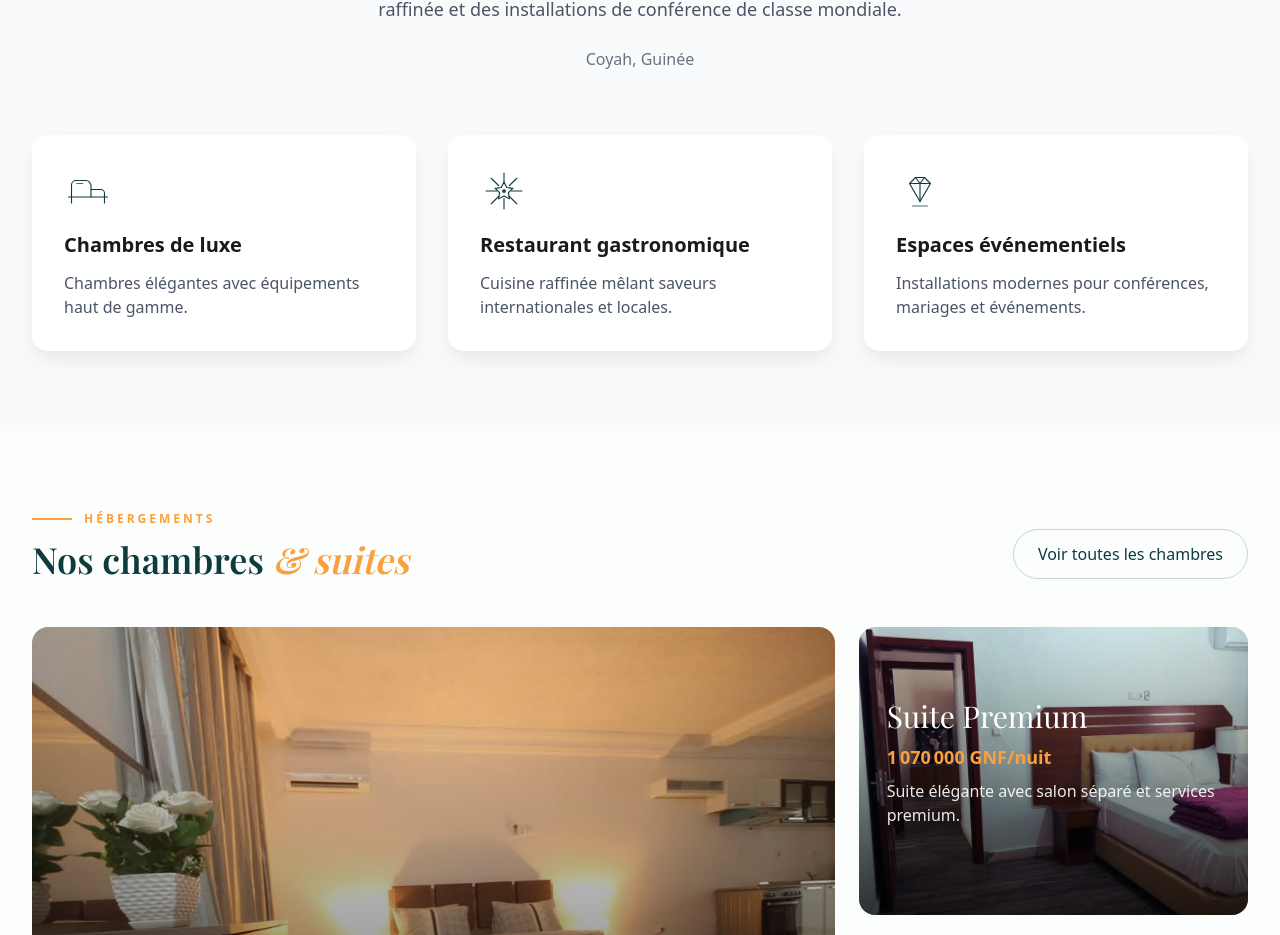
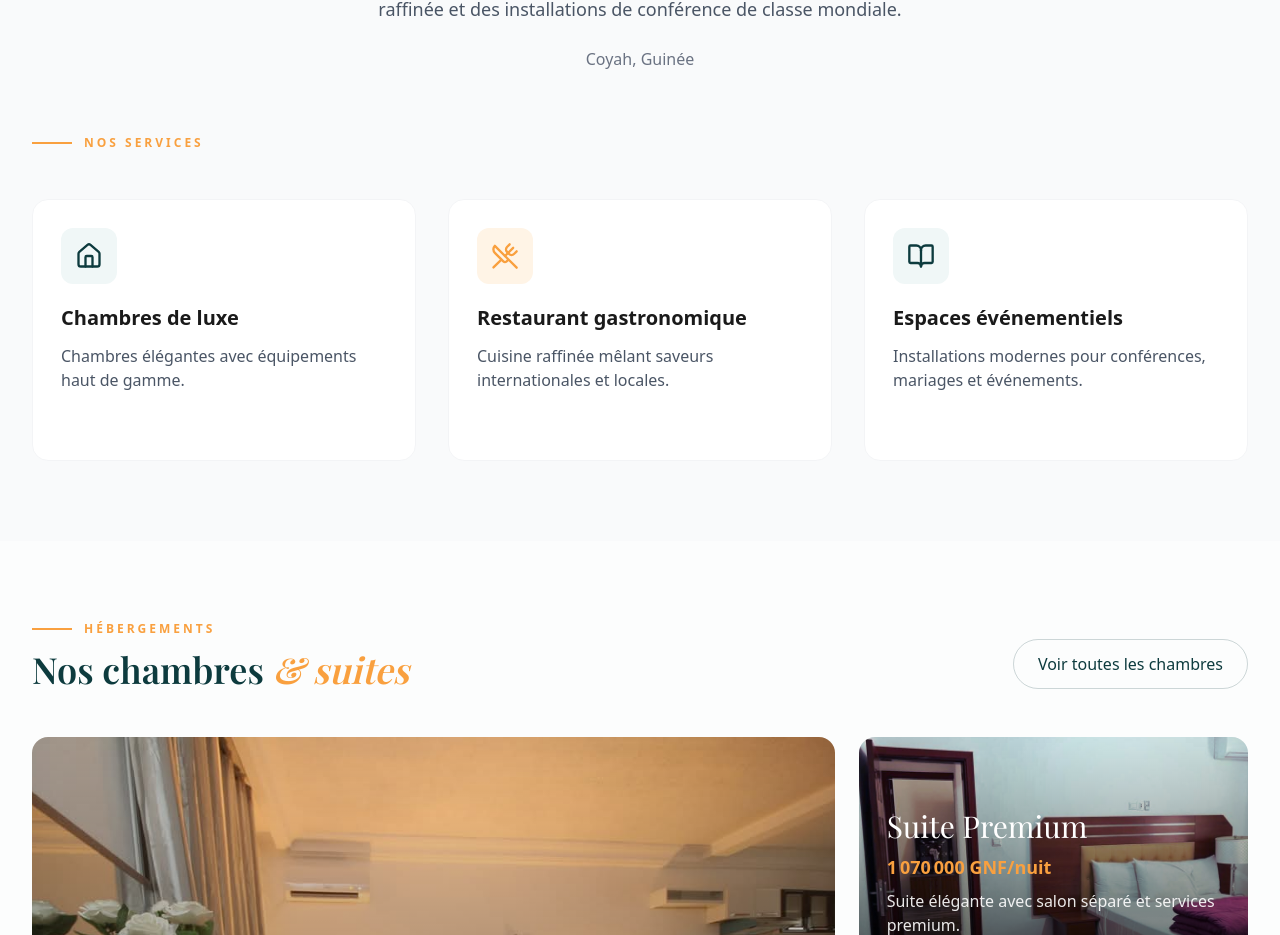
Before and after one commit to kabasidik-ai/djamiyah-group, a Next.js app: page / in a window 1280 px wide. Shown: the part 1078-2013 px from the top of the page. Built offline with nearby package versions, Linux system fonts and the light colour scheme; no server answers; the database is empty; a web font is replaced by a local one.

Commit message:
style: refresh homepage services cards with premium interactive design

```diff
--- a/src/app/page.tsx
+++ b/src/app/page.tsx
@@ -2,40 +2,7 @@ import Link from "next/link";
 import Image from "next/image";
 import { restaurant, conferences, siteConfig } from "@/data/content";
 import { createServerClient } from "@/lib/supabase";
-
-function LuxuryBedIcon() {
-  return (
-    <svg viewBox="0 0 64 64" fill="none" aria-hidden="true" className="w-12 h-12 text-primary">
-      <path d="M10 40V24a6 6 0 0 1 6-6h13a7 7 0 0 1 7 7v15" stroke="currentColor" strokeWidth="1.5" strokeLinecap="round" strokeLinejoin="round" />
-      <path d="M36 30h13a5 5 0 0 1 5 5v5" stroke="currentColor" strokeWidth="1.5" strokeLinecap="round" strokeLinejoin="round" />
-      <path d="M6 40h52" stroke="currentColor" strokeWidth="1.5" strokeLinecap="round" />
-      <path d="M10 40v8M54 40v8" stroke="currentColor" strokeWidth="1.5" strokeLinecap="round" />
-      <path d="M17 22h8" stroke="currentColor" strokeWidth="1" strokeLinecap="round" />
-    </svg>
-  );
-}
-
-function MichelinStarIcon() {
-  return (
-    <svg viewBox="0 0 64 64" fill="none" aria-hidden="true" className="w-12 h-12 text-primary">
-      <path d="M32 8v14M32 42v14M8 32h14M42 32h14" stroke="currentColor" strokeWidth="1.5" strokeLinecap="round" />
-      <path d="M15 15l10 10M39 39l10 10M49 15 39 25M25 39 15 49" stroke="currentColor" strokeWidth="1.5" strokeLinecap="round" />
-      <path d="M32 20l3.6 7.3 8.1 1.2-5.9 5.8 1.4 8.2L32 38.7l-7.2 3.8 1.4-8.2-5.9-5.8 8.1-1.2L32 20Z" stroke="currentColor" strokeWidth="1.5" strokeLinejoin="round" />
-      <circle cx="32" cy="32" r="2.5" fill="currentColor" />
-    </svg>
-  );
-}
-
-function PrestigeDiamondIcon() {
-  return (
-    <svg viewBox="0 0 64 64" fill="none" aria-hidden="true" className="w-12 h-12 text-primary">
-      <path d="M18 22h28l-14 24-14-24Z" stroke="currentColor" strokeWidth="1.5" strokeLinejoin="round" />
-      <path d="m18 22 8-8h12l8 8" stroke="currentColor" strokeWidth="1.5" strokeLinecap="round" strokeLinejoin="round" />
-      <path d="M26 14 32 22 38 14M32 22v24" stroke="currentColor" strokeWidth="1.5" strokeLinecap="round" strokeLinejoin="round" />
-      <path d="M22 52h20" stroke="currentColor" strokeWidth="1" strokeLinecap="round" />
-    </svg>
-  );
-}
+import { Home as HomeIcon, UtensilsCrossed, BookOpen, ArrowRight } from "lucide-react";
 
 const roomImages: Record<string, string> = {
   "Chambre Confort": "/images/maison-blanche/chambre-confort.jpg",
@@ -263,27 +230,49 @@ export default async function Home() {
           </div>
 
           {/* Features */}
+          <div className="mb-8">
+            <div className="flex items-center gap-3 mb-3">
+              <div className="w-10 h-0.5 bg-[#F9A03F]"></div>
+              <span className="text-xs tracking-[3px] uppercase text-[#F9A03F] font-semibold">Nos services</span>
+            </div>
+          </div>
+
           <div className="grid grid-cols-1 md:grid-cols-3 gap-8 mt-12">
-            <div className="bg-white p-8 rounded-2xl shadow-lg hover:shadow-xl transition-shadow">
-              <div className="mb-4">
-                <LuxuryBedIcon />
+            <div className="group relative bg-white rounded-2xl p-7 border border-gray-100 transition-all duration-500 hover:shadow-xl hover:-translate-y-2 cursor-pointer overflow-hidden">
+              <div className="absolute top-0 left-0 right-0 h-[3px] bg-[#F9A03F] scale-x-0 group-hover:scale-x-100 transition-transform duration-500 origin-left"></div>
+              <div className="w-14 h-14 rounded-xl flex items-center justify-center mb-5 bg-[#F0F7F7] text-[#0D3B3E]">
+                <HomeIcon className="w-7 h-7" />
               </div>
               <h3 className="text-xl font-semibold mb-3">Chambres de luxe</h3>
               <p className="text-gray-600">Chambres élégantes avec équipements haut de gamme.</p>
+              <div className="flex items-center gap-1.5 mt-5 text-sm font-medium text-[#F9A03F] opacity-0 group-hover:opacity-100 translate-x-[-8px] group-hover:translate-x-0 transition-all duration-400">
+                <span>Découvrir</span>
+                <ArrowRight className="w-4 h-4" />
+              </div>
             </div>
-            <div className="bg-white p-8 rounded-2xl shadow-lg hover:shadow-xl transition-shadow">
-              <div className="mb-4">
-                <MichelinStarIcon />
+            <div className="group relative bg-white rounded-2xl p-7 border border-gray-100 transition-all duration-500 hover:shadow-xl hover:-translate-y-2 cursor-pointer overflow-hidden">
+              <div className="absolute top-0 left-0 right-0 h-[3px] bg-[#F9A03F] scale-x-0 group-hover:scale-x-100 transition-transform duration-500 origin-left"></div>
+              <div className="w-14 h-14 rounded-xl flex items-center justify-center mb-5 bg-[#FFF4E6] text-[#F9A03F]">
+                <UtensilsCrossed className="w-7 h-7" />
               </div>
               <h3 className="text-xl font-semibold mb-3">Restaurant gastronomique</h3>
               <p className="text-gray-600">Cuisine raffinée mêlant saveurs internationales et locales.</p>
+              <div className="flex items-center gap-1.5 mt-5 text-sm font-medium text-[#F9A03F] opacity-0 group-hover:opacity-100 translate-x-[-8px] group-hover:translate-x-0 transition-all duration-400">
+                <span>Découvrir</span>
+                <ArrowRight className="w-4 h-4" />
+              </div>
             </div>
-            <div className="bg-white p-8 rounded-2xl shadow-lg hover:shadow-xl transition-shadow">
-              <div className="mb-4">
-                <PrestigeDiamondIcon />
+            <div className="group relative bg-white rounded-2xl p-7 border border-gray-100 transition-all duration-500 hover:shadow-xl hover:-translate-y-2 cursor-pointer overflow-hidden">
+              <div className="absolute top-0 left-0 right-0 h-[3px] bg-[#F9A03F] scale-x-0 group-hover:scale-x-100 transition-transform duration-500 origin-left"></div>
+              <div className="w-14 h-14 rounded-xl flex items-center justify-center mb-5 bg-[#F0F7F7] text-[#0D3B3E]">
+                <BookOpen className="w-7 h-7" />
               </div>
               <h3 className="text-xl font-semibold mb-3">Espaces événementiels</h3>
               <p className="text-gray-600">Installations modernes pour conférences, mariages et événements.</p>
+              <div className="flex items-center gap-1.5 mt-5 text-sm font-medium text-[#F9A03F] opacity-0 group-hover:opacity-100 translate-x-[-8px] group-hover:translate-x-0 transition-all duration-400">
+                <span>Découvrir</span>
+                <ArrowRight className="w-4 h-4" />
+              </div>
             </div>
           </div>
         </div>
```
